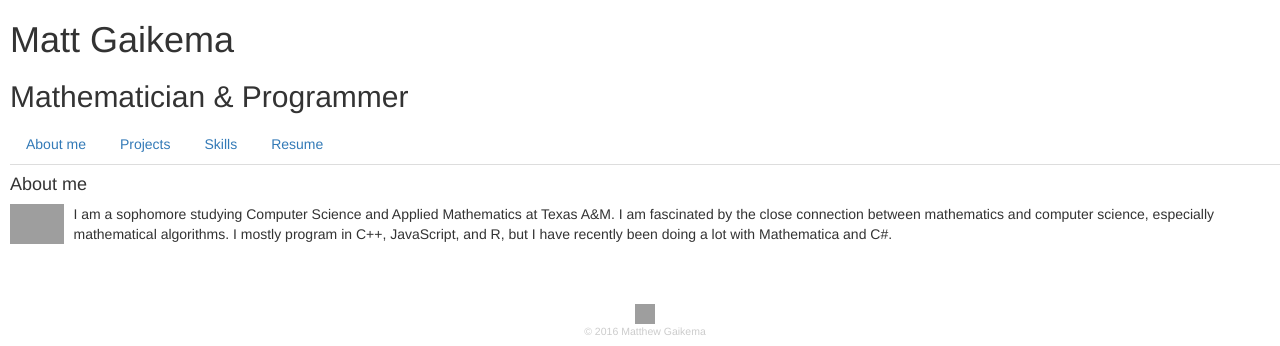
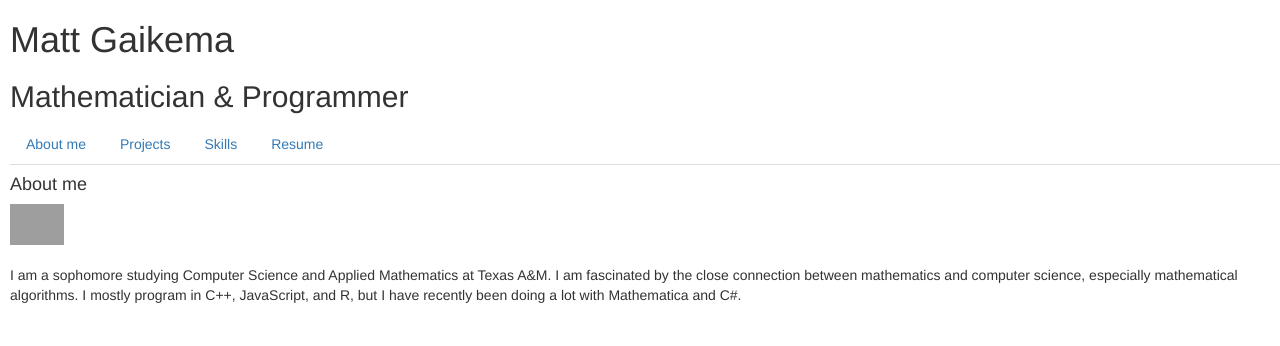
Before and after one commit to TexAgg/TexAgg.github.io, a PHP site: page / in a window 1280 px wide. Shown: the top 346 px of the page. Run offline with PHP 8.4, Linux system fonts and the light colour scheme; some libraries are stand-ins or nearby versions; grey boxes are pictures that could not be loaded.

Commit message:
Adjust picture of me

```diff
--- a/index.php
+++ b/index.php
@@ -5,7 +5,8 @@
 ?>
 <div id='about'>
 	<h4>About me</h4>
-	<img id='me' src='https://media.licdn.com/mpr/mpr/shrinknp_400_400/p/5/005/092/2c5/35c85cc.jpg'></img>
+	<img id='me' src='https://dl.dropboxusercontent.com/s/80x7ubbkilq7ojz/me.jpg?dl=0'></img>
+	<br></br>
 	<p id='about_txt'>
 		I am a sophomore studying Computer Science and Applied Mathematics
 		at Texas A&M.
--- a/styles/style.css
+++ b/styles/style.css
@@ -24,9 +24,9 @@ div#about
 #me
 {
 	/*position: absolute;*/
-	float: left;
+	/*float: left;*/
 	width: 5%;
-	height: 5%;
+	/*height: 5%;*/
 	padding-right: 10px;
 }
 
```
